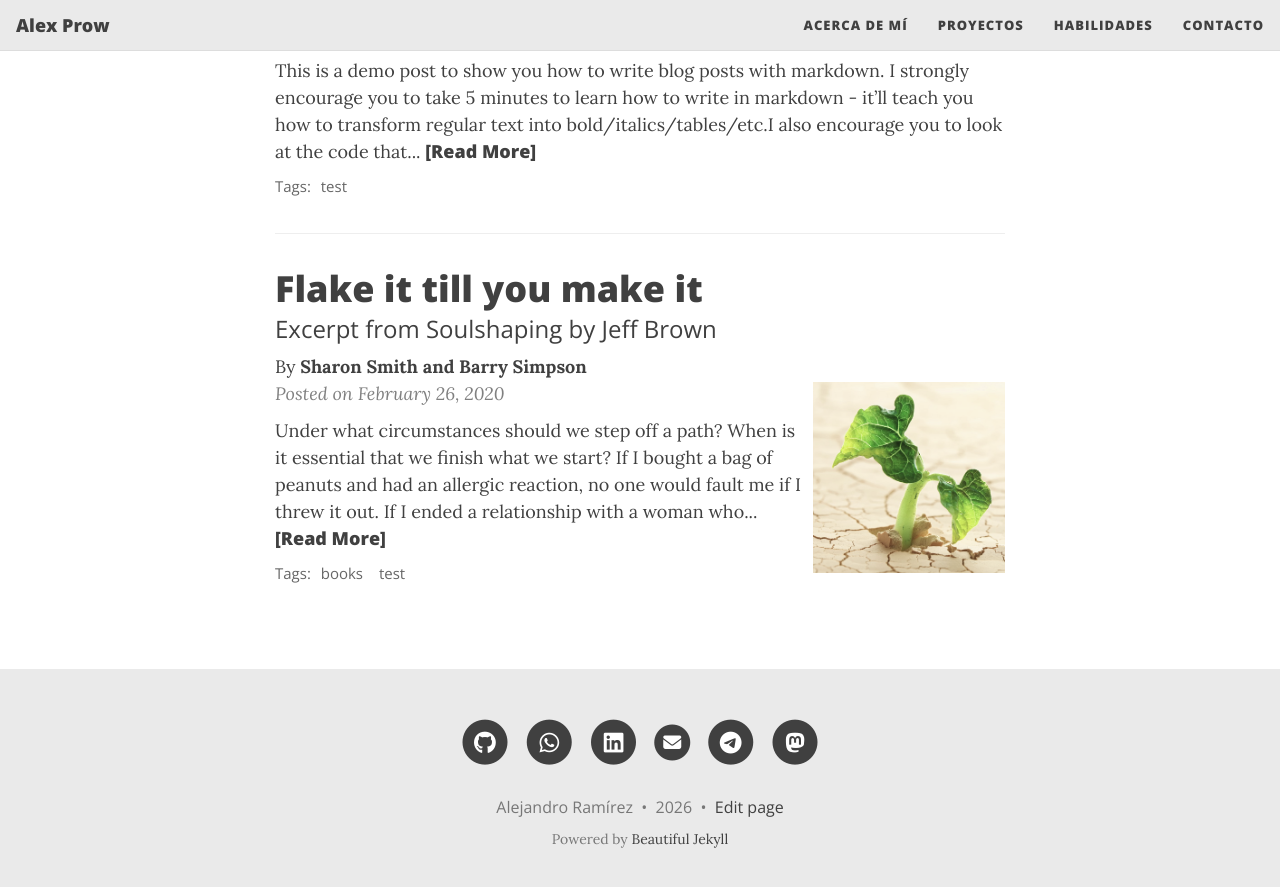
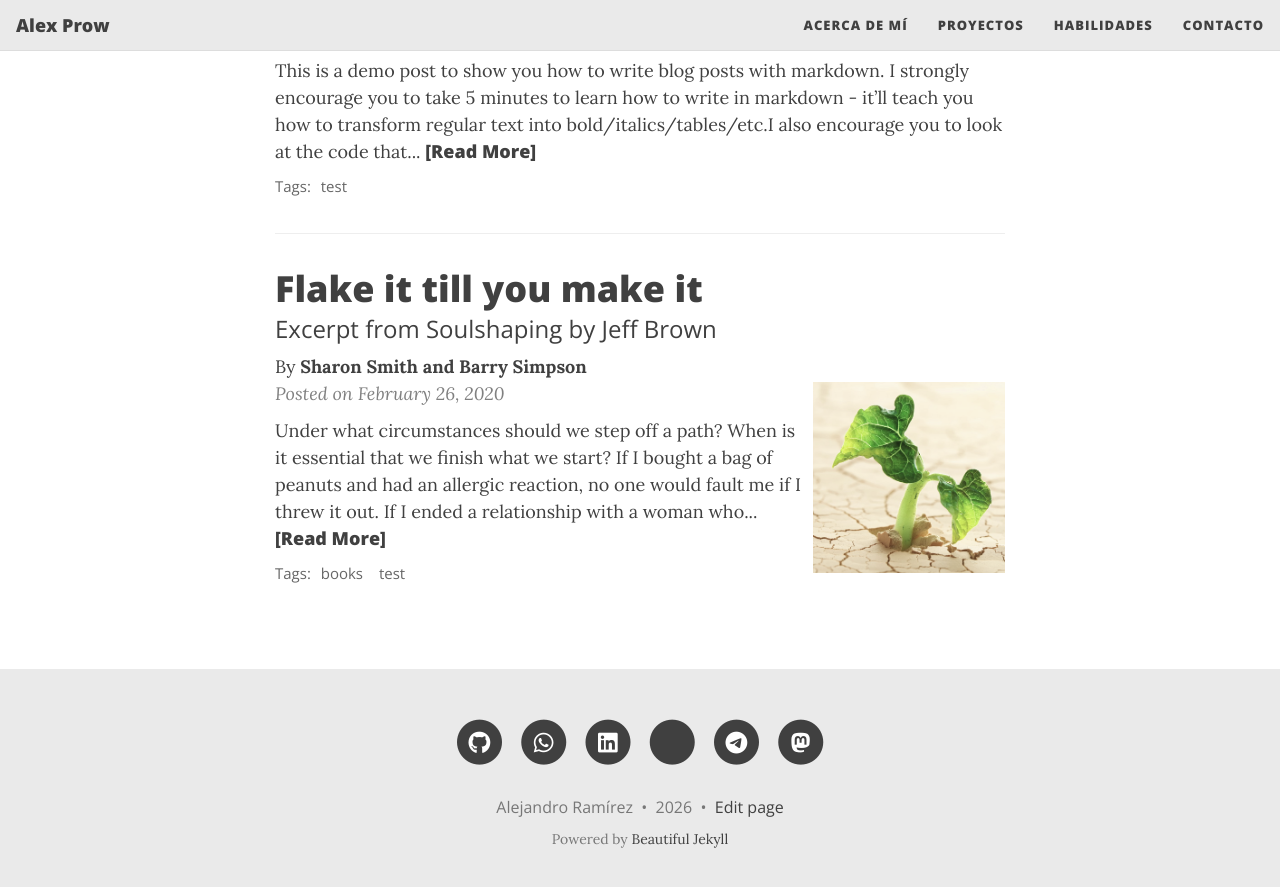
Before and after one commit to AlexProw/alexprow.github.io, a Jekyll site: the page built from index.html, in a window 1280 px wide and 900 px high, scrolled down 584 px. Shown: the top 887 px of the window. Built offline with Jekyll 4.4.1, drawn with Linux system fonts in a browser that asks for light colours; the list of posts is cut into pages by our own code.

Commit message:
kofi social fix icon

```diff
--- a/_config.yml
+++ b/_config.yml
@@ -120,7 +120,7 @@
 feed_show_tags: true
 
 # Add a search button to the navbar
-post_search: false
+# post_search: false
 
 # Add a button in the footer to edit the current page. Only works if your website is hosted on GitHub
 edit_page_button: true
--- a/_includes/social-networks-links.html
+++ b/_includes/social-networks-links.html
@@ -24,9 +24,9 @@
     {%- endif -%} {%- if network[0] == "kofi" -%}
     <li class="list-inline-item">
         <a href="https://ko-fi.com/{{ network[1] }}" title="Ko-Fi">
-            <span class="fa-stack fa-ko-fi" aria-hidden="true">
+            <span class="fa-stack fa-lg" aria-hidden="true">
                 <i class="fas fa-circle fa-stack-2x"></i>
-                <i class="fas fa-envelope fa-stack-1x fa-inverse"></i>
+                <i class="fas fa-ko-fi fa-stack-1x fa-inverse"></i>
             </span>
             <span class="sr-only">Email me</span>
         </a>
```
